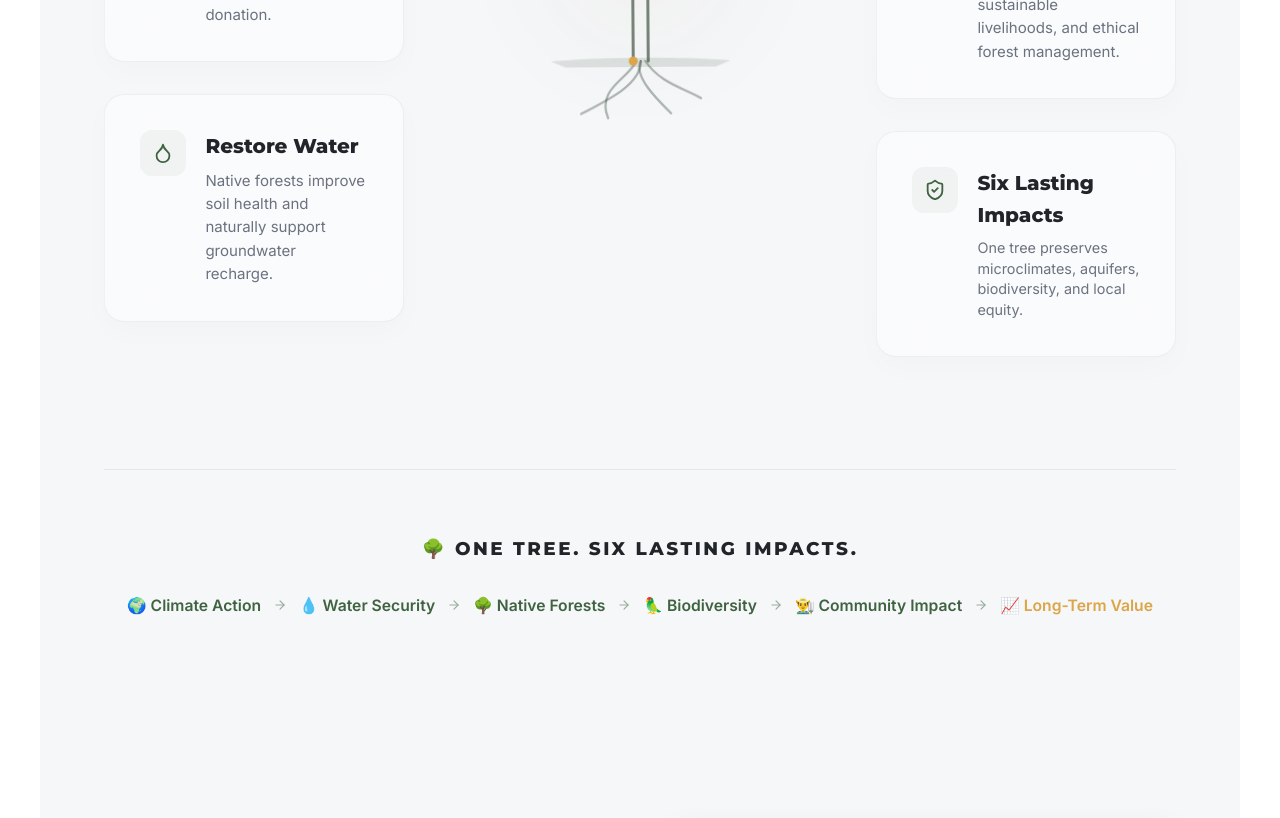
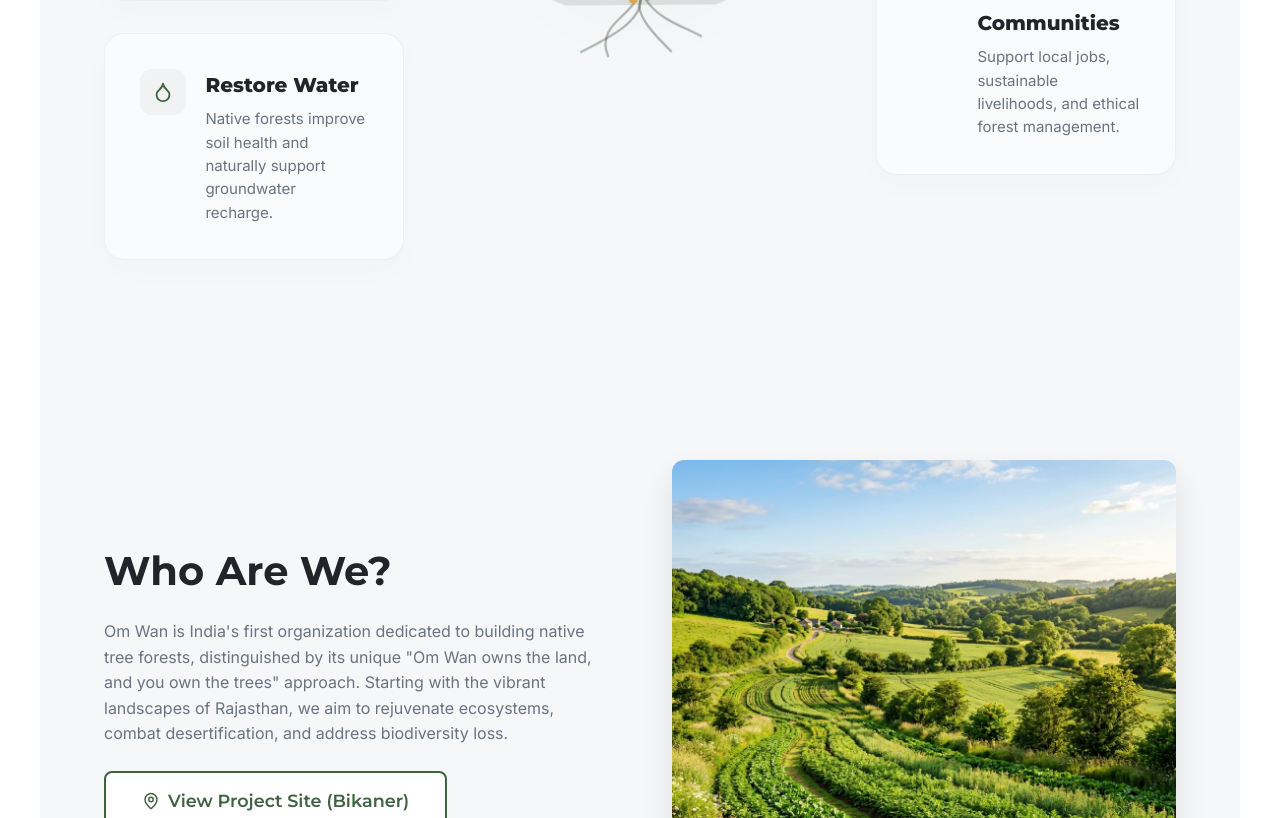
Before and after one commit to ashokaph335701-dot/Om-Wan, a React (Vite) app in the folder om-wan-web/: page / in a window 1280 px wide. Shown: the part 1640-2458 px from the top of the page. Built offline with nearby package versions, Linux system fonts and the light colour scheme.

Commit message:
design: remove duplicate impact labels and balance 3-to-2 card layout

```diff
--- a/om-wan-web/src/components/Impact.jsx
+++ b/om-wan-web/src/components/Impact.jsx
@@ -1,6 +1,6 @@
 import { useState } from 'react';
 import { motion, AnimatePresence } from 'framer-motion';
-import { Sprout, TrendingUp, Droplet, Twitter, Users, ShieldCheck, ArrowRight } from 'lucide-react';
+import { Sprout, TrendingUp, Droplet, Twitter, Users } from 'lucide-react';
 
 export default function Impact() {
   const [hoveredCard, setHoveredCard] = useState(null);
@@ -56,19 +56,49 @@
     }
   ];
 
+  // Helper to draw connecting line/particles based on hovered card position
+  const getParticleFlow = () => {
+    if (!hoveredCard) return null;
+    const isLeft = hoveredCard <= 3;
+    return (
+      <motion.div
+        style={{
+          position: 'absolute',
+          top: '50%',
+          left: isLeft ? '15%' : '85%',
+          width: '8px',
+          height: '8px',
+          borderRadius: '50%',
+          background: hoveredCard === 2 ? 'var(--accent-gold)' : 'var(--forest-green)',
+          zIndex: 4,
+          pointerEvents: 'none',
+          boxShadow: '0 0 15px currentColor'
+        }}
+        animate={{
+          x: isLeft ? [0, 150, 200] : [0, -150, -200],
+          y: [0, -40, -80],
+          opacity: [0, 1, 1, 0],
+          scale: [0.5, 1.5, 0.5]
+        }}
+        transition={{
+          duration: 1.2,
+          repeat: Infinity,
+          ease: "easeInOut"
+        }}
+      />
+    );
+  };
+
   return (
     <section id="impact" className="section-padding bg-gray" style={{ position: 'relative', overflow: 'hidden' }}>
       <div style={{ maxWidth: '1300px', margin: '0 auto' }}>
 
         {/* Minimal Editorial Header */}
         <div style={{ textAlign: 'center', marginBottom: '6rem' }}>
-          <span style={{ color: 'var(--accent-gold)', textTransform: 'uppercase', letterSpacing: '4px', fontWeight: '800', fontSize: '0.8rem' }}>
-            Ecosystem Custody
-          </span>
           <h2 style={{ fontSize: '3.2rem', fontWeight: '900', marginTop: '0.8rem', letterSpacing: '-0.03em', color: 'var(--text-dark)' }}>
             Why Om Wan Matters
           </h2>
-          <p style={{ maxWidth: '600px', margin: '1.2rem auto 0', color: 'var(--text-muted)', fontSize: '1.15rem', lineHeight: '1.6' }}>
+          <p style={{ maxWidth: '650px', margin: '1.2rem auto 0', color: 'var(--text-muted)', fontSize: '1.15rem', lineHeight: '1.6' }}>
             We replace abstract charity with physical biological assets. Your tree grows in value while permanently healing the desert.
           </p>
         </div>
@@ -173,9 +203,8 @@
                   {hoveredCard === 3 && <motion.path d="M 0,350 Q 80,350 95,210" stroke="#3a86c8" strokeWidth="1.5" strokeDasharray="4 4" fill="none" animate={{ strokeDashoffset: [0, -20] }} transition={{ repeat: Infinity, duration: 1, ease: "linear" }} />}
 
                   {/* Right Tracers */}
-                  {hoveredCard === 4 && <motion.path d="M 320,90 Q 250,90 120,95" stroke="#e07a5f" strokeWidth="1.5" strokeDasharray="4 4" fill="none" animate={{ strokeDashoffset: [0, 20] }} transition={{ repeat: Infinity, duration: 1, ease: "linear" }} />}
-                  {hoveredCard === 5 && <motion.path d="M 320,220 Q 250,220 110,195" stroke="#f4a261" strokeWidth="1.5" strokeDasharray="4 4" fill="none" animate={{ strokeDashoffset: [0, 20] }} transition={{ repeat: Infinity, duration: 1, ease: "linear" }} />}
-                  {hoveredCard === 6 && <motion.path d="M 320,350 Q 250,350 110,150" stroke="#C29E5A" strokeWidth="1.5" strokeDasharray="4 4" fill="none" animate={{ strokeDashoffset: [0, 20] }} transition={{ repeat: Infinity, duration: 1, ease: "linear" }} />}
+                  {hoveredCard === 4 && <motion.path d="M 320,150 Q 250,150 120,95" stroke="#e07a5f" strokeWidth="1.5" strokeDasharray="4 4" fill="none" animate={{ strokeDashoffset: [0, 20] }} transition={{ repeat: Infinity, duration: 1, ease: "linear" }} />}
+                  {hoveredCard === 5 && <motion.path d="M 320,300 Q 250,300 110,195" stroke="#f4a261" strokeWidth="1.5" strokeDasharray="4 4" fill="none" animate={{ strokeDashoffset: [0, 20] }} transition={{ repeat: Infinity, duration: 1, ease: "linear" }} />}
                 </motion.svg>
               )}
             </AnimatePresence>
@@ -264,8 +293,8 @@
             </motion.div>
           </div>
 
-          {/* Right Column (Cards) */}
-          <div className="impact-col-right">
+          {/* Right Column (Cards - Centered vertically using style flex) */}
+          <div className="impact-col-right" style={{ justifyContent: 'center', height: '100%', gap: '3rem' }}>
             {/* Card 4 */}
             <motion.div
               className="glass-card-premium"
@@ -365,92 +394,8 @@
                 )}
               </AnimatePresence>
             </motion.div>
-
-            {/* Summary / Lasting Impacts Card */}
-            <motion.div
-              className="glass-card-premium"
-              onMouseEnter={() => setHoveredCard(6)}
-              onMouseLeave={() => setHoveredCard(null)}
-              whileHover={{ y: -4, scale: 1.01 }}
-              style={{
-                borderLeft: hoveredCard === 6 ? '4px solid var(--accent-gold)' : '1px solid rgba(63, 99, 65, 0.06)',
-                background: hoveredCard === 6 ? 'rgba(194, 158, 90, 0.05)' : 'rgba(255, 255, 255, 0.45)'
-              }}
-            >
-              <div style={{ display: 'flex', gap: '1.2rem', alignItems: 'flex-start' }}>
-                <div style={{
-                  color: hoveredCard === 6 ? 'var(--accent-gold)' : 'var(--forest-green)',
-                  background: hoveredCard === 6 ? 'rgba(255,255,255,0.9)' : 'rgba(35, 59, 37, 0.04)',
-                  padding: '12px',
-                  borderRadius: '12px',
-                  display: 'flex',
-                  alignItems: 'center',
-                  justifyContent: 'center',
-                  transition: 'all 0.3s'
-                }}>
-                  <ShieldCheck size={22} />
-                </div>
-                <div>
-                  <h3 style={{ fontSize: '1.25rem', fontWeight: '800', marginBottom: '0.4rem', color: 'var(--text-dark)' }}>
-                    Six Lasting Impacts
-                  </h3>
-                  <p style={{ fontSize: '0.9rem', color: 'var(--text-muted)', margin: 0, lineHeight: '1.45' }}>
-                    One tree preserves microclimates, aquifers, biodiversity, and local equity.
-                  </p>
-                </div>
-              </div>
-
-              <AnimatePresence>
-                {hoveredCard === 6 && (
-                  <motion.div
-                    initial={{ opacity: 0, height: 0 }}
-                    animate={{ opacity: 1, height: 'auto' }}
-                    exit={{ opacity: 0, height: 0 }}
-                    style={{ marginTop: '1rem', borderTop: '1px solid rgba(35, 59, 37, 0.05)', paddingTop: '0.8rem' }}
-                  >
-                    <span className="impact-tag" style={{ background: 'rgba(194, 158, 90, 0.1)', color: 'var(--accent-gold)', margin: 0 }}>
-                      Biological Asset Confirmed &rarr;
-                    </span>
-                  </motion.div>
-                )}
-              </AnimatePresence>
-            </motion.div>
           </div>
 
-        </div>
-
-        {/* Footer Flow Indicator */}
-        <div style={{
-          marginTop: '7rem',
-          textAlign: 'center',
-          borderTop: '1px solid var(--border-light)',
-          paddingTop: '4rem'
-        }}>
-          <h4 style={{ fontSize: '1.15rem', color: 'var(--text-dark)', textTransform: 'uppercase', letterSpacing: '2.5px', fontWeight: '800', marginBottom: '1.8rem' }}>
-            🌳 One Tree. Six Lasting Impacts.
-          </h4>
-          <div style={{
-            display: 'flex',
-            justifyContent: 'center',
-            alignItems: 'center',
-            gap: '12px',
-            flexWrap: 'wrap',
-            color: 'var(--forest-green)',
-            fontWeight: '700',
-            fontSize: '0.98rem'
-          }}>
-            <span>🌍 Climate Action</span>
-            <ArrowRight size={14} style={{ opacity: 0.5 }} />
-            <span>💧 Water Security</span>
-            <ArrowRight size={14} style={{ opacity: 0.5 }} />
-            <span>🌳 Native Forests</span>
-            <ArrowRight size={14} style={{ opacity: 0.5 }} />
-            <span>🦜 Biodiversity</span>
-            <ArrowRight size={14} style={{ opacity: 0.5 }} />
-            <span>👨‍🌾 Community Impact</span>
-            <ArrowRight size={14} style={{ opacity: 0.5 }} />
-            <span style={{ color: 'var(--accent-gold)' }}>📈 Long-Term Value</span>
-          </div>
         </div>
 
       </div>
```
